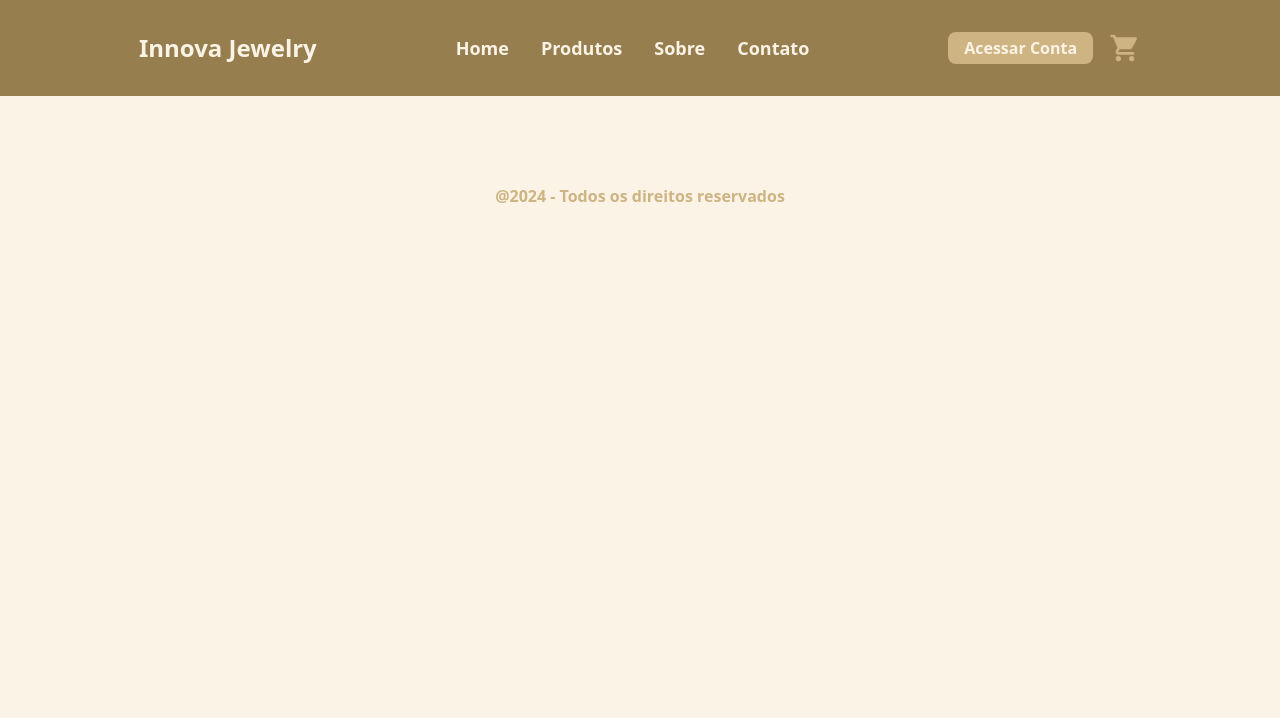
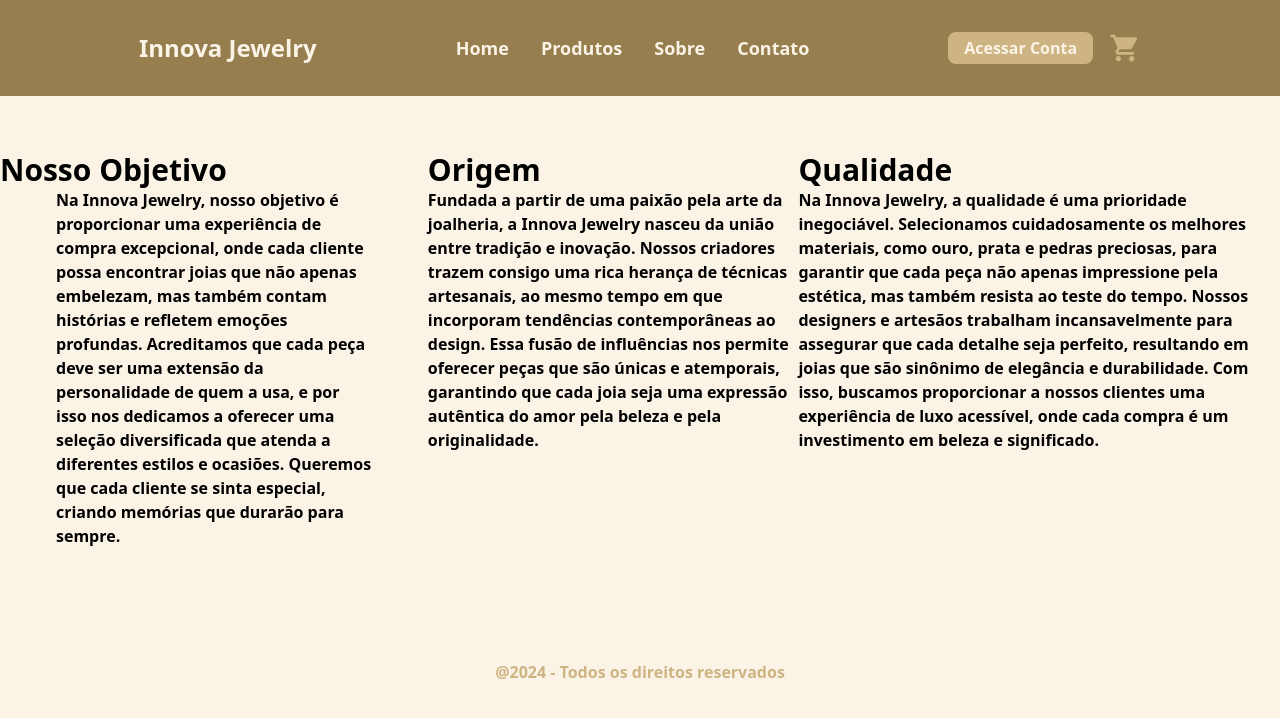
Before and after one commit to Innovation-Masters/cp-web, a React (Vite) app: page /sobre in a window 1280 px wide. Shown: the top 718 px of the page. Built offline with nearby package versions, Linux system fonts and the light colour scheme.

Commit message:
Finalizacao das rotas + Atualizacao do sobre

```diff
--- a/src/components/Nav.jsx
+++ b/src/components/Nav.jsx
@@ -4,17 +4,17 @@
     return (
 
         <header className="flex justify-evenly items-center py-8 sticky top-0 bg-dark">
-            <h1 className="text-2xl font-extrabold text-light">Innova Jewelry</h1>
+            <Link className="text-2xl font-extrabold text-light">Innova Jewelry</Link>
             <nav>
                 <ul className="flex text-dark font-bold gap-x-8 items-center text-lg text-light">
-                    <Link to='/' className="hover:opacity-70" href="#">Home</Link>
-                    <Link to='/produtos' className="hover:opacity-70" href="#">Produtos</Link>
-                    <a className="hover:opacity-70" href="#">Sobre</a>
-                    <a className="hover:opacity-70" href="#">Contato</a>
+                    <Link to='/' className="hover:opacity-70" >Home</Link>
+                    <Link to='/produtos' className="hover:opacity-70" >Produtos</Link>
+                    <Link to='/sobre' className="hover:opacity-70" >Sobre</Link>
+                    <Link to='/contato' className="hover:opacity-70" href="#">Contato</Link>
                 </ul>
             </nav>
             <div className="flex gap-x-4 font-bold">
-                <button className="py-1 px-4 bg-secondary rounded-lg hover:opacity-70 text-light">Acessar Conta</button>
+                <Link to='/login' className="py-1 px-4 bg-secondary rounded-lg hover:opacity-70 text-light">Acessar Conta</Link>
                 <img className="hover:opacity-70 cursor-pointer" src="../../public/shop.png" alt="icone de carrinho de compras" width={32}/>
             </div>
         </header>
--- a/src/routes/Home.jsx
+++ b/src/routes/Home.jsx
@@ -1,3 +1,5 @@
+import { Link } from "react-router-dom"
+
 export default function Home() {
     return (
         <main className="flex flex-col gap-y-8 mx-52">
@@ -14,7 +16,7 @@
 
                         Venha nos visitar e permita-se deslumbrar pela magia das joias que temos a oferecer. Aqui, na Innova Jewelry, temos a joia perfeita para complementar a sua história, para eternizar momentos e criar memórias que serão apreciadas para sempre!
                     </p>
-                    <button className="bg-dark rounded py-4 px-12 font-bold text-light hover:opacity-70 self-start">Acessar Loja</button>
+                    <Link to='/produtos' className="bg-dark rounded py-4 px-12 font-bold text-light hover:opacity-70 self-start">Acessar Loja</Link>
                 </div>
                 <img className="w-1/2" src="../../public/main.jpg" />
             </section>
--- a/src/routes/Sobre.jsx
+++ b/src/routes/Sobre.jsx
@@ -1,7 +1,29 @@
 export default function Sobre() {
     return (
-        <>
+        <main className="flex">
+            <section>
+                <div className="">
+                    <h1 className="text-3xl font-extrabold">Nosso Objetivo</h1>
+                    <p className="mx-14 font-semibold">Na Innova Jewelry, nosso objetivo é proporcionar uma experiência de compra excepcional, onde cada cliente possa encontrar joias que não apenas embelezam, mas também contam histórias e refletem emoções profundas. Acreditamos que cada peça deve ser uma extensão da personalidade de quem a usa, e por isso nos dedicamos a oferecer uma seleção diversificada que atenda a diferentes estilos e ocasiões. Queremos que cada cliente se sinta especial, criando memórias que durarão para sempre.</p>
+                    <br />
+                </div>
+            </section>
 
-        </>
+            <section>
+                <div>
+                    <h2 className="text-3xl font-extrabold">Origem</h2>
+                    <p className="font-semibold">Fundada a partir de uma paixão pela arte da joalheria, a Innova Jewelry nasceu da união entre tradição e inovação. Nossos criadores trazem consigo uma rica herança de técnicas artesanais, ao mesmo tempo em que incorporam tendências contemporâneas ao design. Essa fusão de influências nos permite oferecer peças que são únicas e atemporais, garantindo que cada joia seja uma expressão autêntica do amor pela beleza e pela originalidade.</p>
+                    <br />
+                </div>
+            </section>
+
+            <section>
+                <div>
+                    <h3 className="text-3xl font-extrabold">Qualidade</h3>
+                    <p className="font-semibold">Na Innova Jewelry, a qualidade é uma prioridade inegociável. Selecionamos cuidadosamente os melhores materiais, como ouro, prata e pedras preciosas, para garantir que cada peça não apenas impressione pela estética, mas também resista ao teste do tempo. Nossos designers e artesãos trabalham incansavelmente para assegurar que cada detalhe seja perfeito, resultando em joias que são sinônimo de elegância e durabilidade. Com isso, buscamos proporcionar a nossos clientes uma experiência de luxo acessível, onde cada compra é um investimento em beleza e significado.</p>
+                    <br />
+                </div>
+            </section>
+        </main>
     )
 }
```
